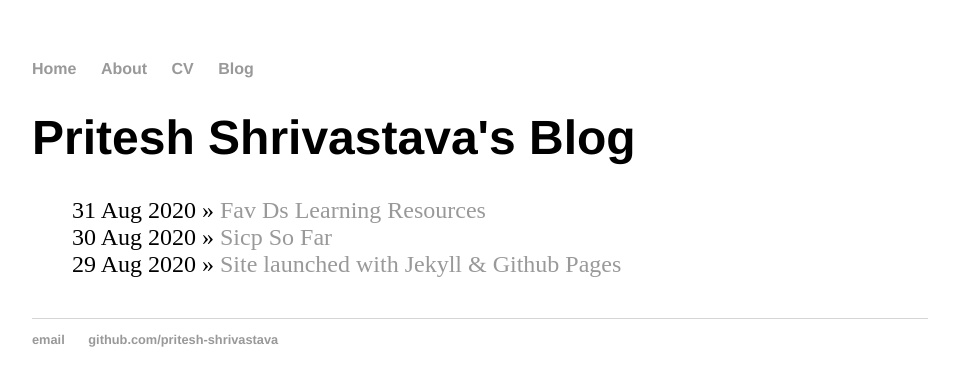
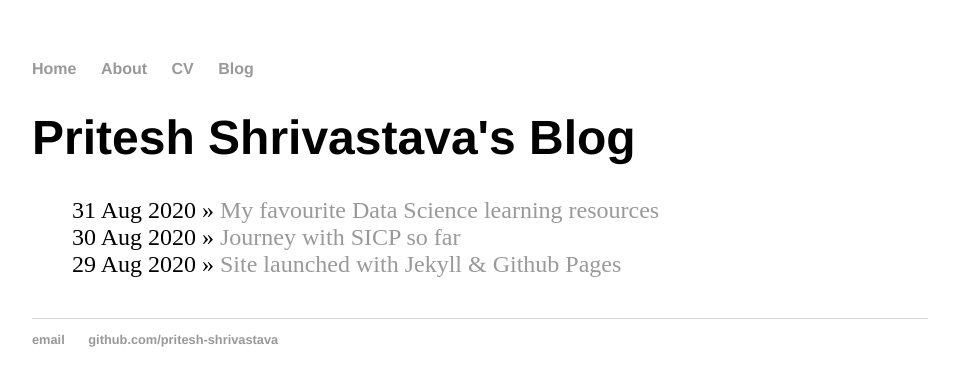
Before and after one commit to pritesh-shrivastava/pritesh-shrivastava.github.io, a Jekyll site: the page built from blog/index.html, in a window 1280 px wide. Shown: the top 386 px of the page, without its empty margins (160-1119 px from the left). Built offline with Jekyll 4.4.1, drawn with Linux system fonts in a browser that asks for light colours.

```diff
--- a/_posts/2020-08-31-fav-ds-learning-resources.md
+++ b/_posts/2020-08-31-fav-ds-learning-resources.md
@@ -1,3 +1,9 @@
+---
+layout: post
+title: "My favourite Data Science learning resources"
+date: 2020-08-31
+---
+
 ### Data Science Resources that I loved
 
 There's no dearth of free (or cheap) online resources for learning data science these days. In fact, with all the hype around AI in the last few years ("sexiest job" ?!?), I feel the only industry that has seen an AI boom is the MOOC industry! My own experience of learning ML, and broadly DS related topics, online has been mostly positive so far, though there have been the odd half baked courses designed to purely make some quick bucks. Here, I'm just listing down my all time favourite MOOCs / books that I thoroughly enjoyed :
```
Also changed, not shown: _posts/2020-08-30-sicp-so-far.md (+6 -0 lines).
